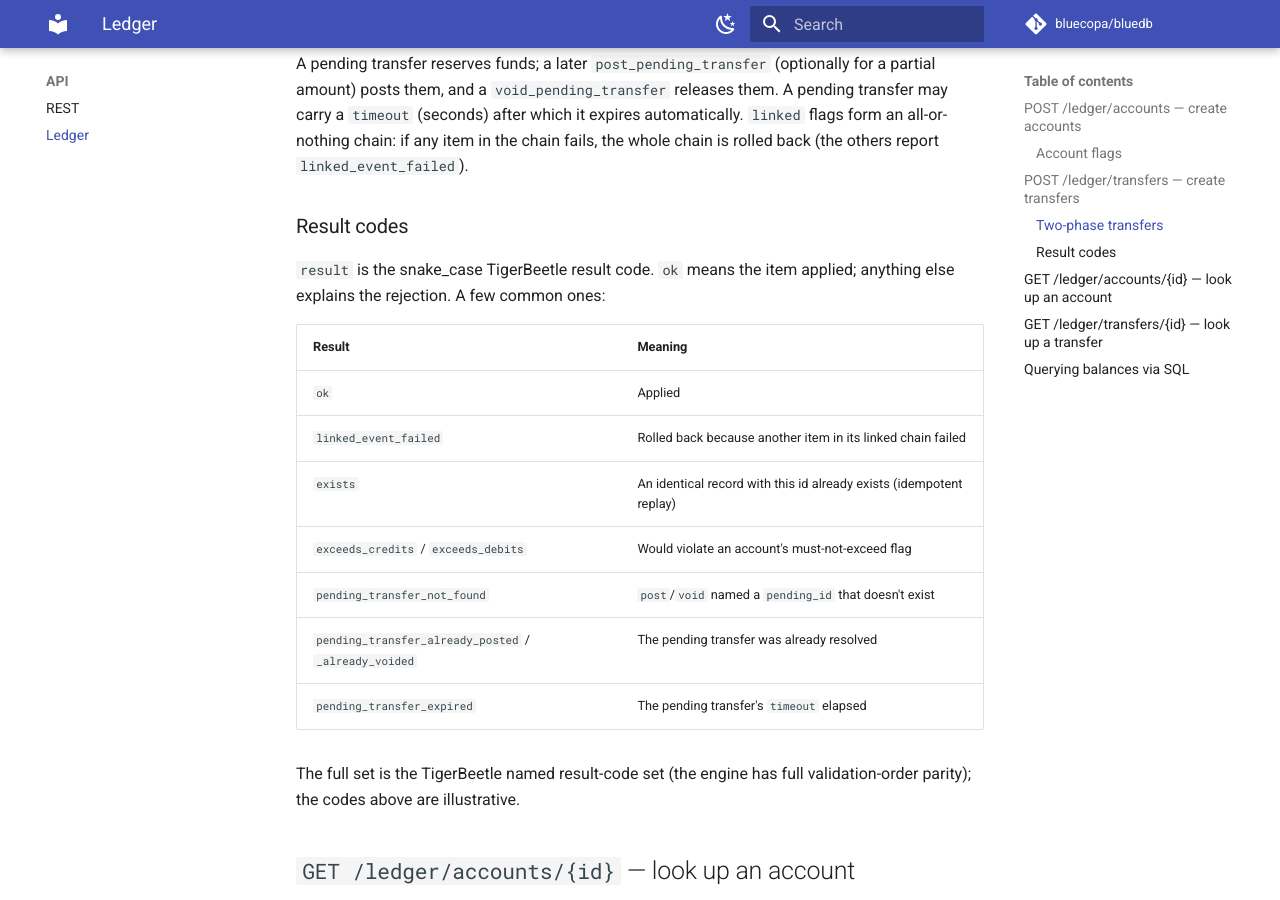
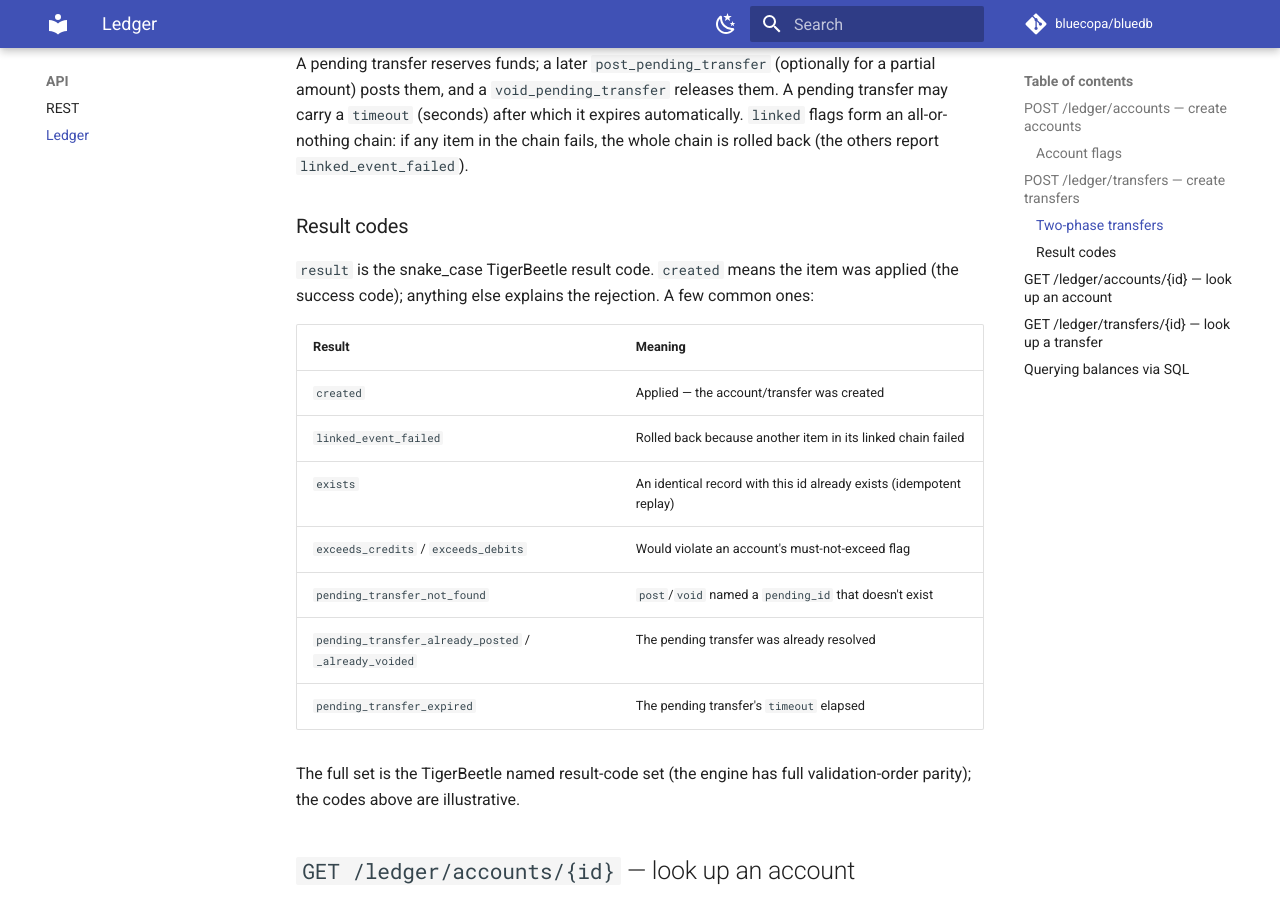
Before and after one commit to bluecopa/bluedb, an MkDocs documentation site: the page built from docs/api/ledger.md, in a window 1280 px wide and 900 px high, scrolled down 2531 px. Built offline with MkDocs 1.6.1 and Material for MkDocs 9.7.7, drawn with Linux system fonts in a browser that asks for light colours; comment, search, counter and statistics services are not loaded; some of the changed text lies outside the part shown.

Commit message:
docs(site): ledger success result code is `created`, not `ok` (snake_case CreateAccountResult/CreateTransferResult::Created)
Co-Authored-By: Claude Opus 4.8 <noreply@anthropic.com>

````diff
--- a/docs/api/ledger.md
+++ b/docs/api/ledger.md
@@ -36,8 +36,8 @@ curl -s -X POST localhost:8081/ledger/accounts \
 ```json
 {
   "results": [
-    {"index": 0, "id": "1", "result": "ok"},
-    {"index": 1, "id": "2", "result": "ok"}
+    {"index": 0, "id": "1", "result": "created"},
+    {"index": 1, "id": "2", "result": "created"}
   ]
 }
 ```
@@ -74,7 +74,7 @@ curl -s -X POST localhost:8081/ledger/transfers \
 ```
 
 ```json
-{ "results": [ {"index": 0, "id": "10", "result": "ok"} ] }
+{ "results": [ {"index": 0, "id": "10", "result": "created"} ] }
 ```
 
 Fields: `id`, `debit_account_id`, `credit_account_id`, `amount`, and `ledger`
@@ -107,12 +107,12 @@ chain fails, the whole chain is rolled back (the others report
 
 ### Result codes
 
-`result` is the snake_case TigerBeetle result code. `ok` means the item applied;
-anything else explains the rejection. A few common ones:
+`result` is the snake_case TigerBeetle result code. `created` means the item was
+applied (the success code); anything else explains the rejection. A few common ones:
 
 | Result | Meaning |
 |--------|---------|
-| `ok` | Applied |
+| `created` | Applied — the account/transfer was created |
 | `linked_event_failed` | Rolled back because another item in its linked chain failed |
 | `exists` | An identical record with this id already exists (idempotent replay) |
 | `exceeds_credits` / `exceeds_debits` | Would violate an account's must-not-exceed flag |
````
